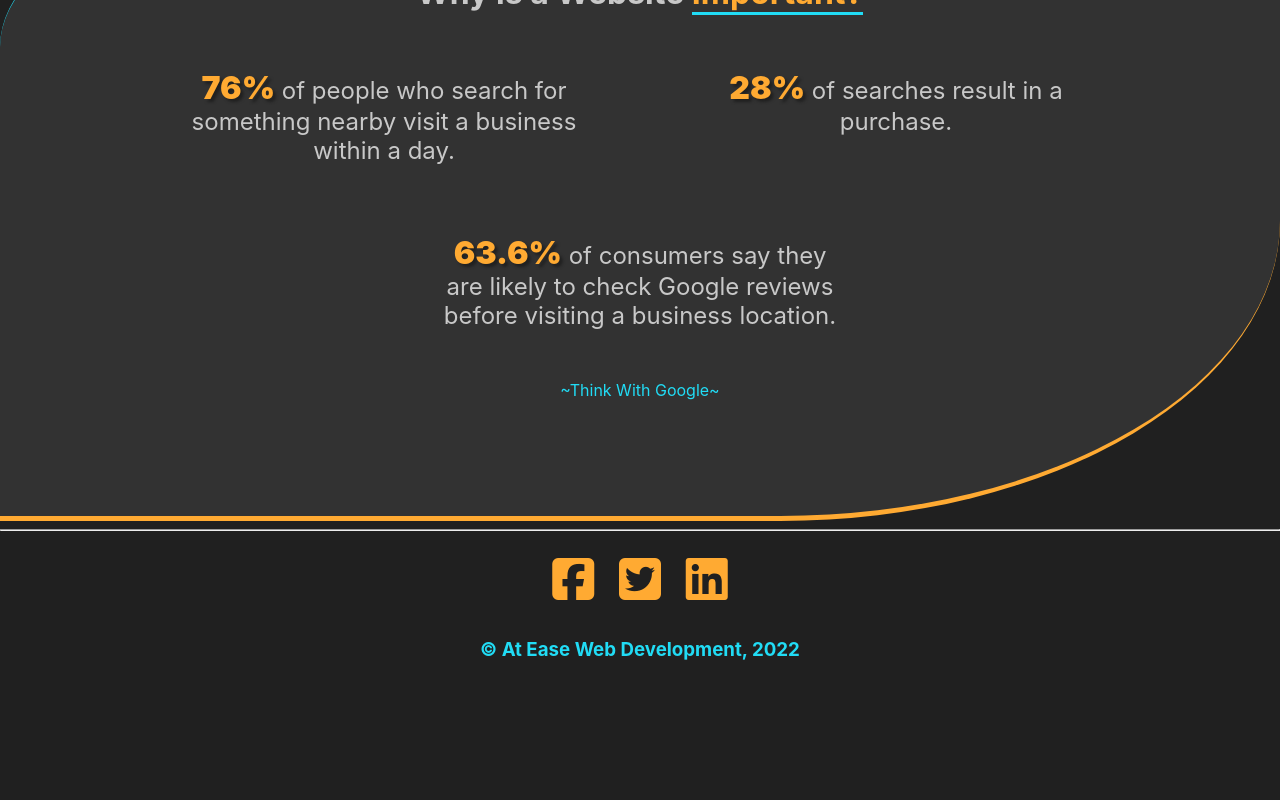
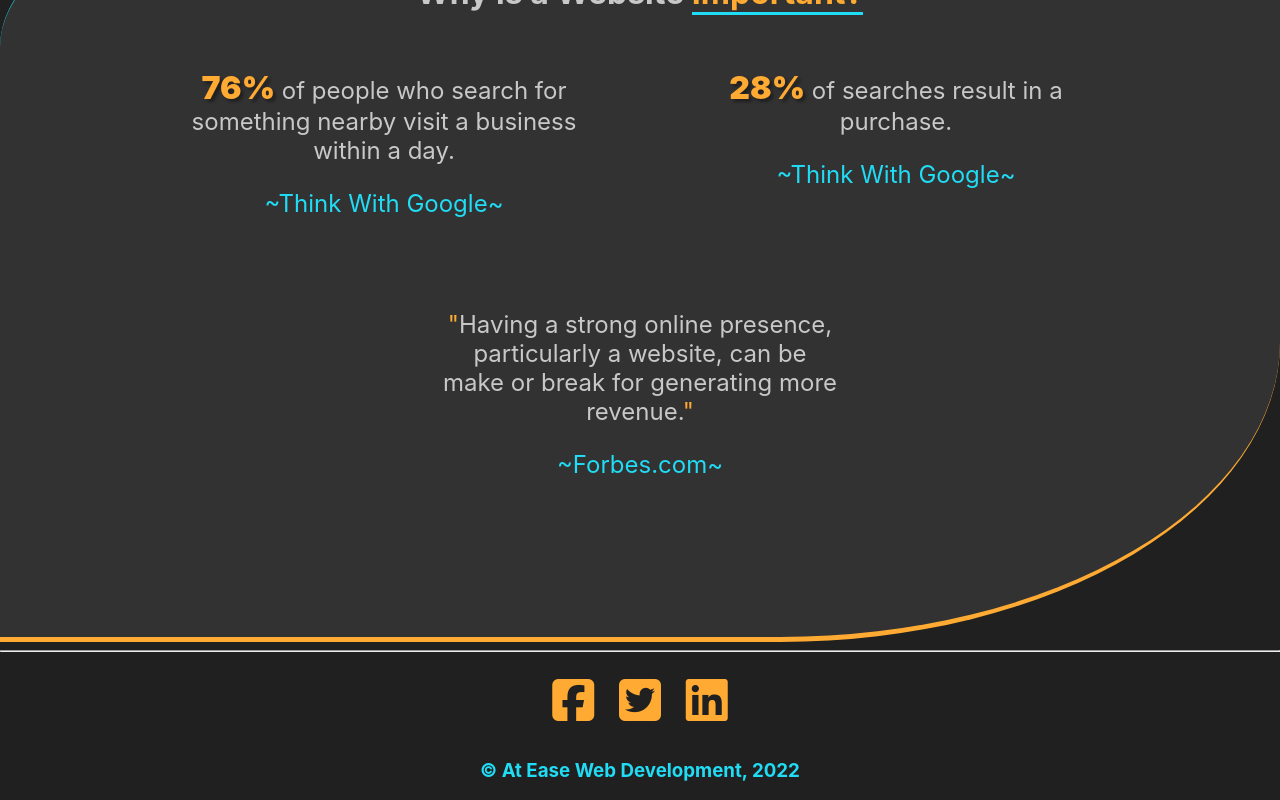
Before and after one commit to Finsternavy/thewebatease, a React (Create React App) app: page / in a window 1280 px wide. Shown: the part 812-1612 px from the top of the page. Before the commit the page ends 1491 px from the top, so only its background shows below. Built offline with nearby package versions, Linux system fonts and the light colour scheme.

Commit message:
changed home quote

```diff
--- a/src/components/home.css
+++ b/src/components/home.css
@@ -193,6 +193,9 @@
     text-shadow: 3px 3px 3px rgb(32, 32, 32);
     color: rgb(255, 170, 50);
 }
+.home .mission-statement .quotes{
+    color: rgb(255, 170, 50);
+}
 .home .mission-statement-container .why-important{
     color: rgb(255, 170, 50);
     border-bottom: 3px solid rgb(33, 220, 245);
--- a/src/components/home.jsx
+++ b/src/components/home.jsx
@@ -24,15 +24,18 @@ const Home = () => {
                 <div className="paragraphs">
                     <p className="mission-statement">
                         <span className='stat'>76%</span> of people who search for something nearby visit a business within a day.
+                        <p className='credit'>~Think With Google~</p>
                     </p>
                     <p className="mission-statement">
                         <span className='stat'>28%</span> of searches result in a purchase.
+                        <p className='credit'>~Think With Google~</p>
                     </p>
                     <p className="mission-statement">
-                        <span className='stat'>63.6%</span> of consumers say they are likely to check Google reviews before visiting a business location.
+                        <span className='quotes'>"</span>Having a strong online presence, particularly a website, can be make or break for generating more revenue.<span className='quotes'>"</span>
+                        <p className='credit'>~Forbes.com~</p>
                     </p>
                 </div>
-                    <p className='credit'>~Think With Google~</p>
+
             </div>
         </div>
     );
```
